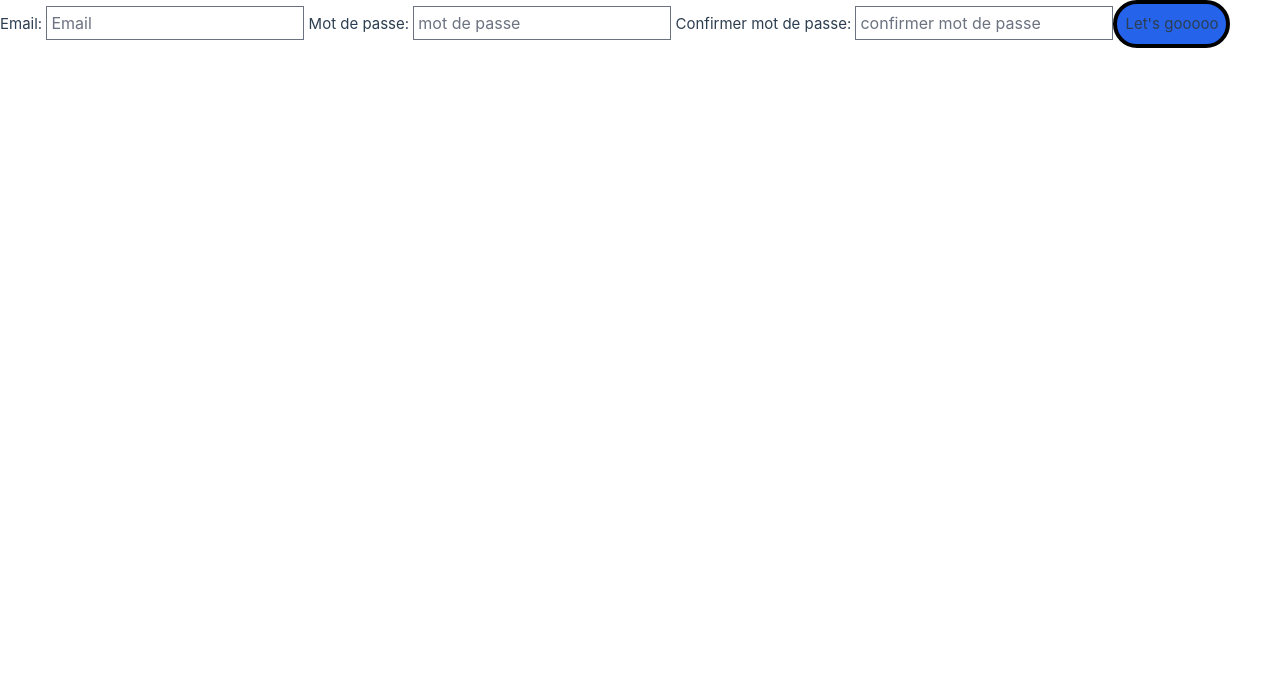
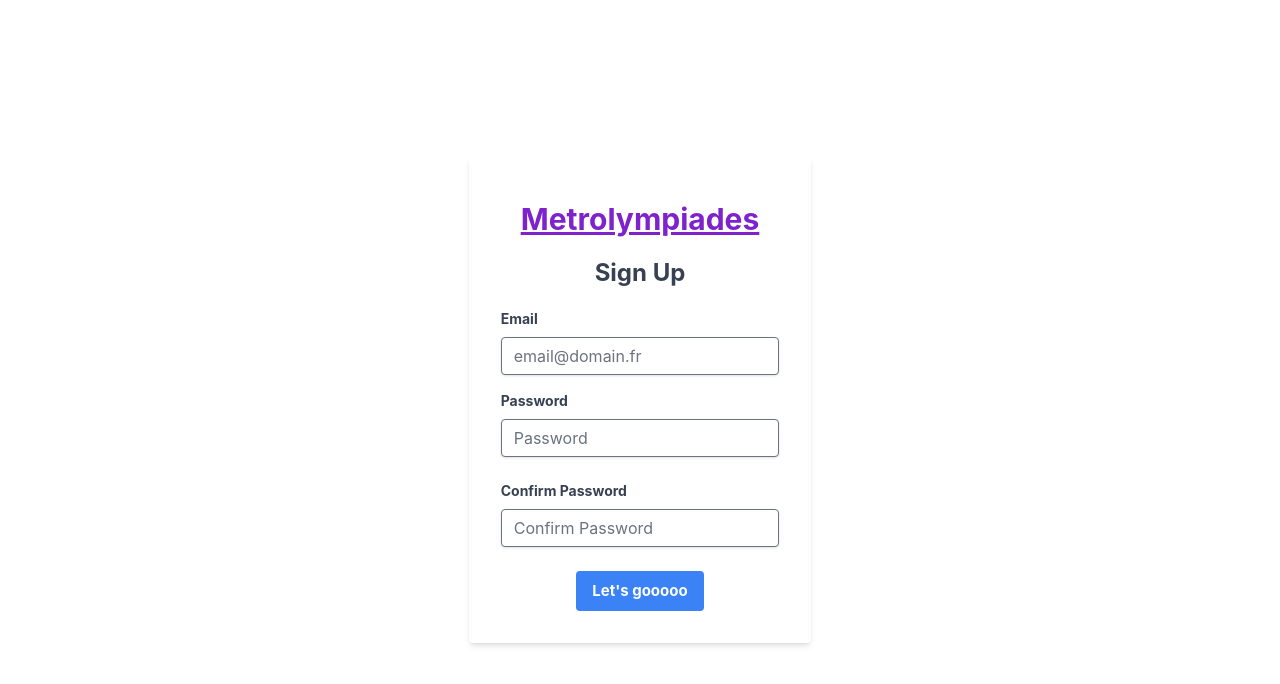
Before and after one commit to Baptiste-Madelaine/ProjetVueJS, a Vue app: page /signup in a window 1280 px wide. Shown: the top 684 px of the page. Built offline with nearby package versions, Linux system fonts and the light colour scheme.

Commit message:
Add: style to signup page

```diff
--- a/src/components/NavBar.vue
+++ b/src/components/NavBar.vue
@@ -46,7 +46,7 @@
                         <a href="/" class="block py-2 px-3 text-gray-900 rounded hover:bg-gray-100 md:hover:bg-transparent md:border-0 md:hover:text-blue-700 md:p-0 dark:text-white md:dark:hover:text-blue-500 dark:hover:bg-gray-700 dark:hover:text-white md:dark:hover:bg-transparent">Log In</a>
                     </li>
                     <li v-if="!isLogged()">
-                        <a href="/" class="block py-2 px-3 text-gray-900 rounded hover:bg-gray-100 md:hover:bg-transparent md:border-0 md:hover:text-blue-700 md:p-0 dark:text-white md:dark:hover:text-blue-500 dark:hover:bg-gray-700 dark:hover:text-white md:dark:hover:bg-transparent">Sign Up</a>
+                        <a href="/signup" class="block py-2 px-3 text-gray-900 rounded hover:bg-gray-100 md:hover:bg-transparent md:border-0 md:hover:text-blue-700 md:p-0 dark:text-white md:dark:hover:text-blue-500 dark:hover:bg-gray-700 dark:hover:text-white md:dark:hover:bg-transparent">Sign Up</a>
                     </li>
                 </ul>
             </div>
--- a/src/components/TheWelcome.vue
+++ b/src/components/TheWelcome.vue
@@ -45,8 +45,6 @@ function guestAccess(){
 
 <template>
   <div id="login">
-
-
     <div class="bg-white shadow-md rounded px-8 pt-6 pb-8 mb-4" id="wrapper">
       <h1 class="text-3xl font-bold underline m-5 text-purple-700">Metrolympiades</h1>
       <h3 class="text-2xl font-bold m-5 text-center text-gray-700">Login</h3>
@@ -64,7 +62,7 @@ function guestAccess(){
         <a href="/signup" class="inline-block align-baseline font-bold text-sm text-blue-500 hover:text-blue-800">Create your Account !</a>
       </div>
       <br>
-      <div class="flex items-center justify-between">
+      <div class="flex items-center justify-center">
         <button @click="guestAccess()" class="bg-purple-500 border hover:bg-blue-700 text-white font-bold py-2 px-4 rounded focus:outline-none focus:shadow-outline">Guest Access !</button>
       </div>
     </div>
--- a/src/views/SignUpView.vue
+++ b/src/views/SignUpView.vue
@@ -30,14 +30,32 @@
 
 </script>
 <template>
-    Email:
-    <input class="text-black p-1" type="text" placeholder="Email" v-model="email" required>
-    Mot de passe:
-    <input class="text-black p-1" type="password" placeholder="mot de passe" v-model="password" required>
-    Confirmer mot de passe:
-    <input class="text-black p-1" type="password" placeholder="confirmer mot de passe" v-model="confirmPassword" required>
+    <div id="login">
+        <div class="bg-white shadow-md rounded px-8 pt-6 pb-8 mb-4" id="wrapper">
+        <h1 class="text-3xl font-bold underline m-5 text-purple-700">Metrolympiades</h1>
+        <h3 class="text-2xl font-bold m-5 text-center text-gray-700">Sign Up</h3>
 
-    <button class="p-2 bg-blue-600 border-black border-4 rounded-full" @click="signUpNewUser"> Let's gooooo </button>
+        <label for="email" class="block text-gray-700 text-sm font-bold mb-2">Email</label>
+        <input id="email" type="email" v-model="email" placeholder="email@domain.fr" class="mb-4 shadow appearance-none border rounded w-full py-2 px-3 text-gray-700 leading-tight focus:outline-none focus:shadow-outline">
 
-    <p v-if="isError"> Erreur Inscription</p>
+        <label fo="password" class="block text-gray-700 text-sm font-bold mb-2">Password</label>
+        <input id="password" type="password" v-model="password" placeholder="Password" class="mb-6 shadow appearance-none border rounded w-full py-2 px-3 text-gray-700 leading-tight focus:outline-none focus:shadow-outline">
+
+        <label fo="password" class="block text-gray-700 text-sm font-bold mb-2">Confirm Password</label>
+        <input id="confirmPassword" type="password" v-model="confirmPassword" placeholder="Confirm Password" class="mb-6 shadow appearance-none border rounded w-full py-2 px-3 text-gray-700 leading-tight focus:outline-none focus:shadow-outline">
+
+        <p class="text-red-600 pb-3" v-if="isError">Check your Password or Email !</p>
+
+        <div class="flex items-center justify-center">
+            <button @click="signUpNewUser()" class="bg-blue-500 hover:bg-blue-700 text-white font-bold py-2 px-4 rounded focus:outline-none focus:shadow-outline">Let's gooooo</button>
+        </div>
+        </div>
+    </div>
 </template>
+<style scoped>
+  #login{
+    height: 100vh;
+    padding: auto;
+    display: flex;
+  }
+</style>
```
